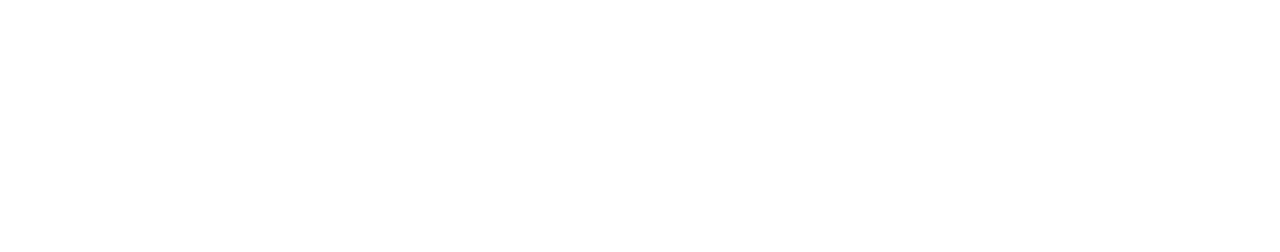
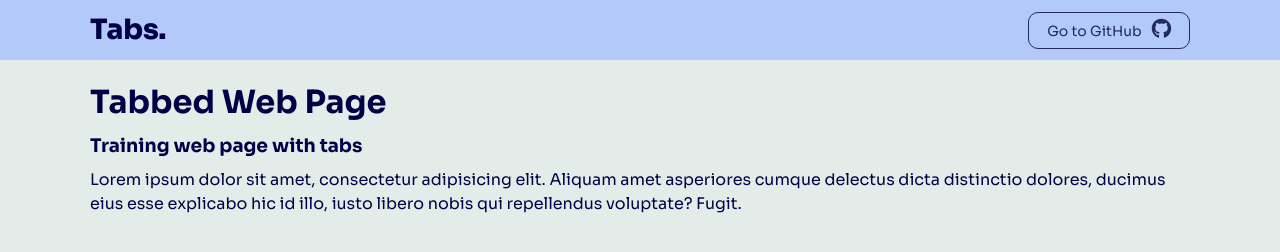
Before and after one commit to zhuk1707/Tabbed_Web_Page, a plain HTML site: page index.html in a window 1280 px wide. Drawn offline with Linux system fonts and the light colour scheme.

Commit message:
Added simple layout

```diff
--- a/index.html
+++ b/index.html
@@ -2,13 +2,50 @@
 <html lang="en">
 <head>
     <meta charset="UTF-8">
-    <title>Title</title>
+    <title>
+        Tabbed_Web_Page
+    </title>
     <meta name="viewport" content="width=device-width, initial-scale=1.0">
     <link rel="stylesheet" href="src/styles/style.css">
     <link rel="stylesheet" href="src/styles/media/media.css">
 </head>
 <body>
+<div class="wrapper">
 
+    <header class="header">
+        <div class="container">
+            <div class="header_body">
+                <a href="" class="header__logo">Tabs.</a>
+                <a href="https://github.com/zhuk1707/Tabbed_Web_Page" class="header__btn">
+                    Go to GitHub
+                    <span><i class="fa-brands fa-github"></i></span>
+                </a>
+            </div>
+        </div>
+    </header>
+
+    <div class="content">
+        <div class="container">
+            <h1 class="content__title">
+                Tabbed Web Page
+            </h1>
+            <h3 class="content__subtitle">
+                Training web page with tabs
+            </h3>
+            <p class="content__text">
+                Lorem ipsum dolor sit amet, consectetur adipisicing elit. Aliquam amet asperiores cumque delectus dicta distinctio dolores, ducimus eius esse explicabo hic id illo, iusto libero nobis qui repellendus voluptate? Fugit.
+            </p>
+        </div>
+    </div>
+
+    <div class="tabs">
+        <div class="container">
+
+        </div>
+    </div>
+
+</div>
 <script src="src/scripts/main.js"></script>
+<script src="https://kit.fontawesome.com/b8e2be2715.js" crossorigin="anonymous"></script>
 </body>
 </html>
--- a/src/colors/_colors.scss
+++ b/src/colors/_colors.scss
@@ -0,0 +1,7 @@
+:root {
+  --light-color: #e3ece9;
+  --secondary-color: #b2c9fa;
+  --primary-color: #1d4b85;
+  --dark-color: #222c5b;
+  --deep-color: #000046;
+}
--- a/src/fonts/_fonts.scss
+++ b/src/fonts/_fonts.scss
@@ -0,0 +1 @@
+@import url('https://fonts.googleapis.com/css2?family=Sora:wght@100;200;300;400;500;600;700;800&display=swap');
--- /dev/null
+++ b/src/styles/_reset.scss
@@ -0,0 +1,19 @@
+*, *:before, *:after {
+  box-sizing: border-box;
+  padding: 0;
+  margin: 0;
+  border: 0;
+}
+
+html, body {
+  height: 100%;
+}
+
+a {
+  text-decoration: none;
+}
+
+ul,
+li {
+  list-style-type: none;
+}
--- a/src/styles/style.scss
+++ b/src/styles/style.scss
@@ -1,2 +1,97 @@
+@import "reset";
 @import "../colors/colors";
 @import "../fonts/fonts";
+
+body{
+  font-family: Sora, sans-serif;
+  background-color: var(--light-color);
+  color: var(--deep-color);
+  line-height: 24px;
+}
+
+.container {
+  max-width: 1140px;
+  margin: 0 auto;
+  padding: 0 20px;
+}
+
+.header {
+  position: fixed;
+  width: 100%;
+  left: 0;
+  top: 0;
+  z-index: 50;
+}
+
+.header:before {
+  content: '';
+  position: absolute;
+  left: 0;
+  top: 0;
+  width: 100%;
+  height: 100%;
+  z-index: 2;
+  background-color: var(--secondary-color);
+}
+
+.header_body {
+  position: relative;
+  display: flex;
+  justify-content: space-between;
+  align-items: center;
+  height: 60px;
+  z-index: 3;
+}
+
+.header__logo {
+  color: var(--deep-color);
+  font-weight: 900;
+  font-size: 28px;
+  transition: all .35s ease;
+}
+
+.header__logo:hover {
+  color: var(--dark-color);
+}
+
+.header__btn {
+  display: flex;
+  align-items: center;
+
+  padding: 6px 18px 5px;
+  border-radius: 10px;
+  font-size: 14px;
+  color: var(--dark-color);
+  border: 1px solid var(--dark-color);
+
+  cursor: pointer;
+  transition: all .35s ease;
+}
+
+.header__btn i {
+  padding-left: 10px;
+  font-size: 20px;
+}
+
+.header__btn:hover {
+  background-color: var(--dark-color);
+  color: var(--light-color);
+
+}
+
+
+.content {
+  padding-top: 90px;
+}
+
+.content__title:not(:last-child) {
+  padding-bottom: 20px;
+}
+
+.content__subtitle:not(:last-child) {
+  padding-bottom: 10px;
+}
+
+.content__text {
+  padding-bottom: 10px;
+}
```
Also changed, not shown: src/styles/style.css, 1 other file.
